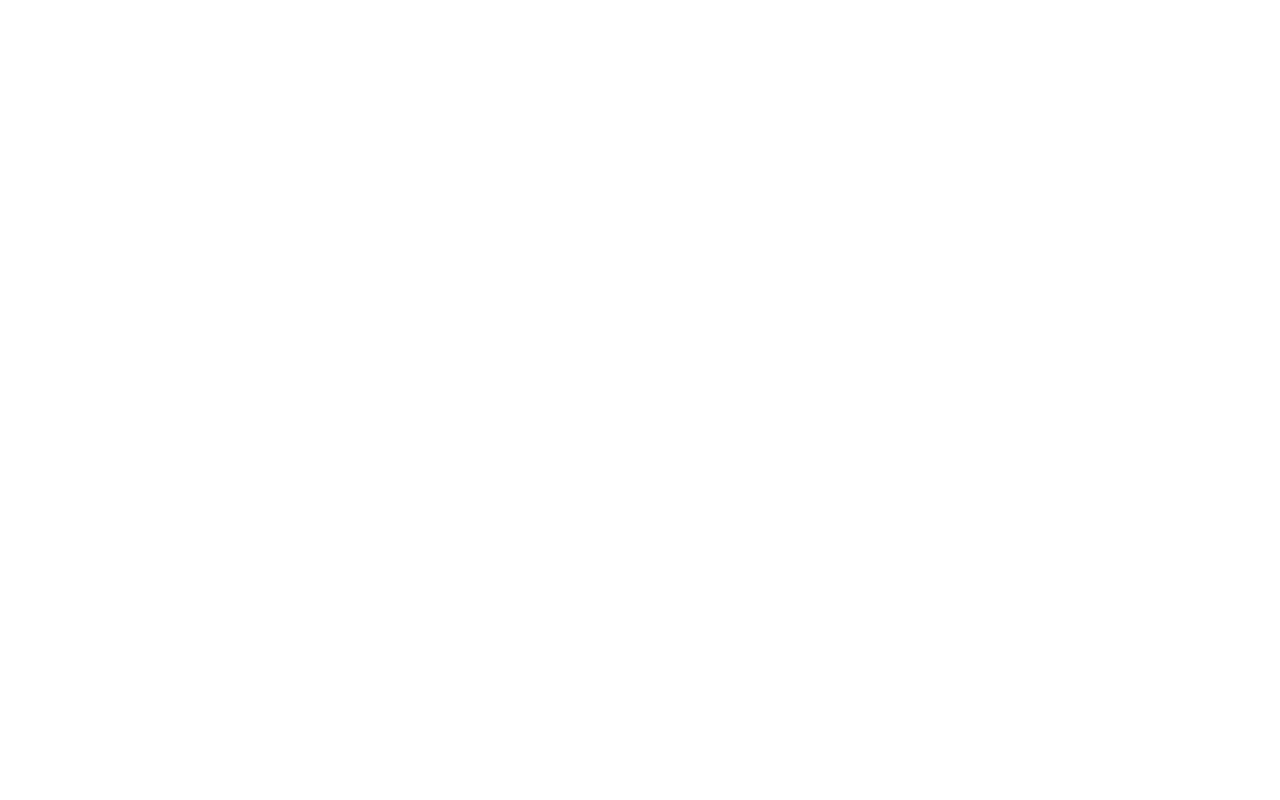
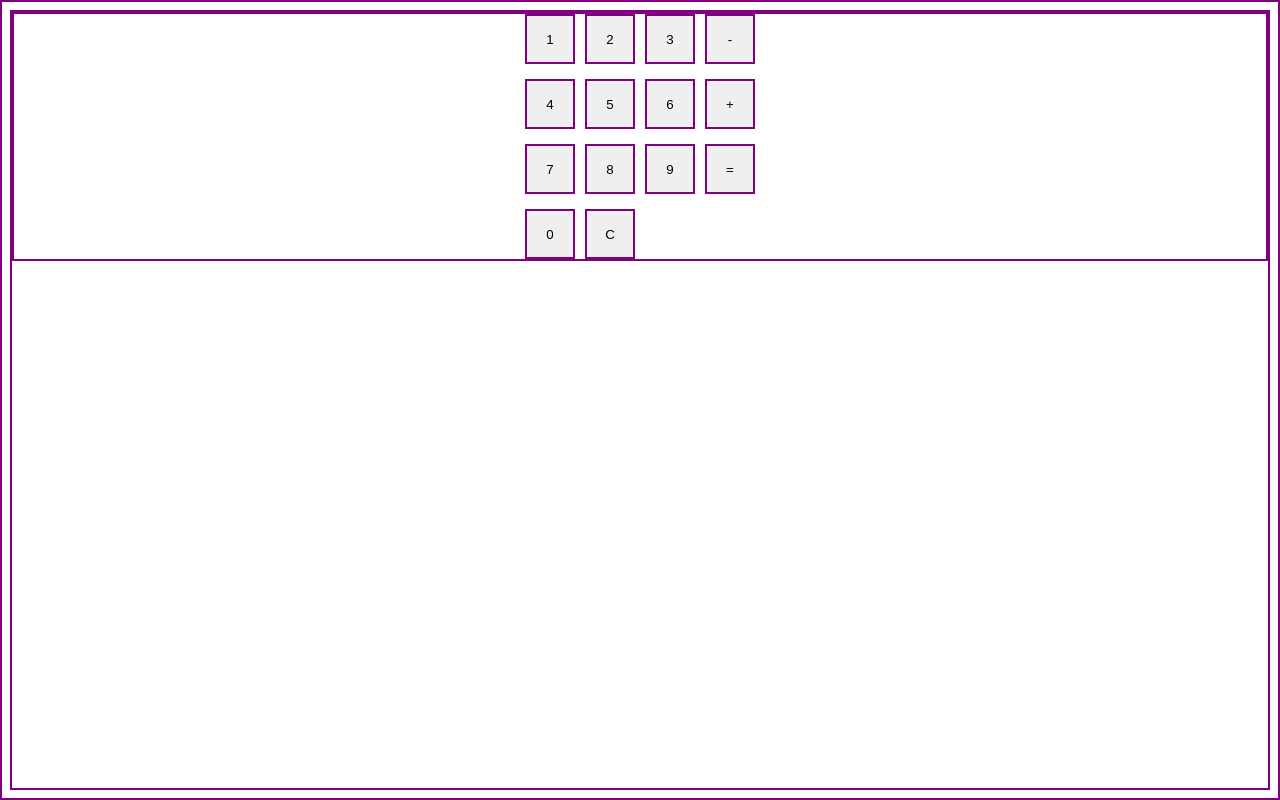
Before and after one commit to CEgelhoff/Odin-Calc, a plain HTML site: page index.html in a window 1280 px wide. Drawn offline with Linux system fonts and the light colour scheme.

Commit message:
basic layout is assembled

```diff
--- a/calc.js
+++ b/calc.js
@@ -0,0 +1,19 @@
+function add(a,b) {
+    return a + b;
+}
+
+function sub(c,d) {
+    return c - d;
+}
+
+function mult(e,f) {
+    return e * f;
+}
+
+function divide(g,h) {
+    return g / h;
+}
+
+function operate(operator, x, y) {
+
+}
--- a/index.html
+++ b/index.html
@@ -2,8 +2,27 @@
 <head>
     <meta charset="UTF-8">
     <title>Calculator</title>
+    <link rel="stylesheet" href="styles.css">
+    <script src="calc.js"></script>
 </head>
 <body>
+    <div class="buttons">
+        <button id="1">1</button>
+        <button id="2">2</button>
+        <button id="3">3</button>
+        <button id="-">-</button>
+        <button id="4">4</button>
+        <button id="5">5</button>
+        <button id="6">6</button>
+        <button id="+">+</button>
+        <button id="7">7</button>
+        <button id="8">8</button>
+        <button id="9">9</button>
+        <button id="=">=</button><!--Make 2 blocks long-->
+        <button id="0">0</button>
+        <button id="C">C</button>
+    </div>
 
 </body>
+
 </html>
--- a/styles.css
+++ b/styles.css
@@ -0,0 +1,16 @@
+*{
+    border: 2px solid purple;
+}
+
+.buttons{
+    display: grid;
+    justify-content: center;
+    grid-template-columns: 50px 50px 50px 50px;
+    grid-template-rows: 50px 50px 50px 50px;
+    column-gap: 10px;
+    row-gap: 15px;
+}
+
+button:active{
+    background-color: darkgray;
+}
```
